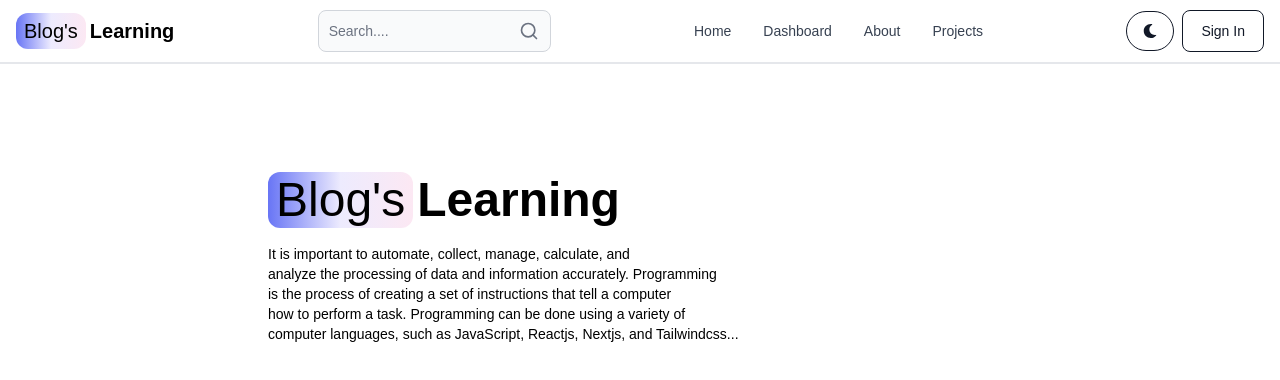
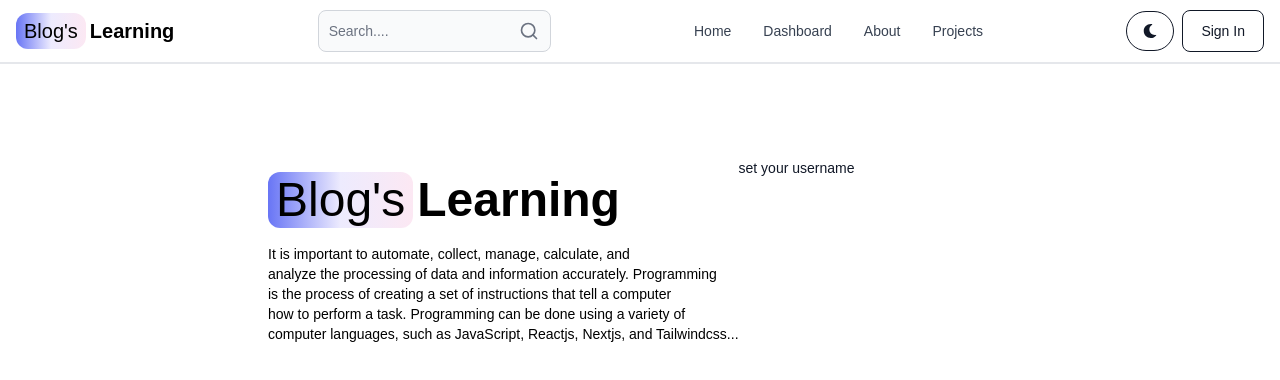
Before and after one commit to tchasinga/blogs-learning, a React (Vite) app in the folder frontend/: page /sign-up in a window 1280 px wide. Shown: the top 380 px of the page. Built offline with nearby package versions, Linux system fonts and the light colour scheme.

Commit message:
new code

```diff
--- a/frontend/src/Pages/SingUp.jsx
+++ b/frontend/src/Pages/SingUp.jsx
@@ -1,5 +1,5 @@
 import { Link } from "react-router-dom";
-
+import {  Label } from 'flowbite-react'
 
 export default function SingUp() {
   return (
@@ -21,7 +21,15 @@ export default function SingUp() {
         </div>
 
         {/* Adding second div  right side */}
-        <div className=""></div>
+        <div className="">
+             <form>
+
+              <div className="">
+                <Label value="set your username"/>
+              </div>
+
+             </form>
+        </div>
       </div>
     </div>
   )
```
